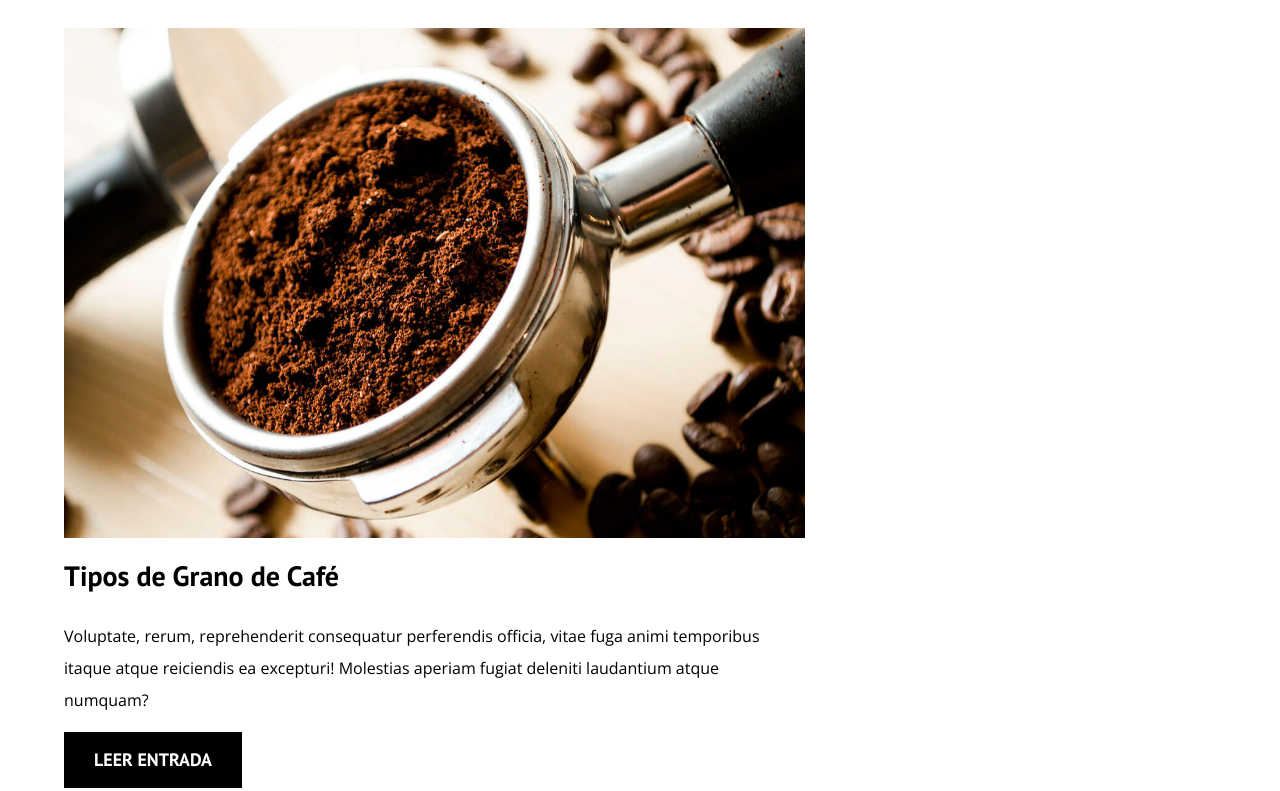
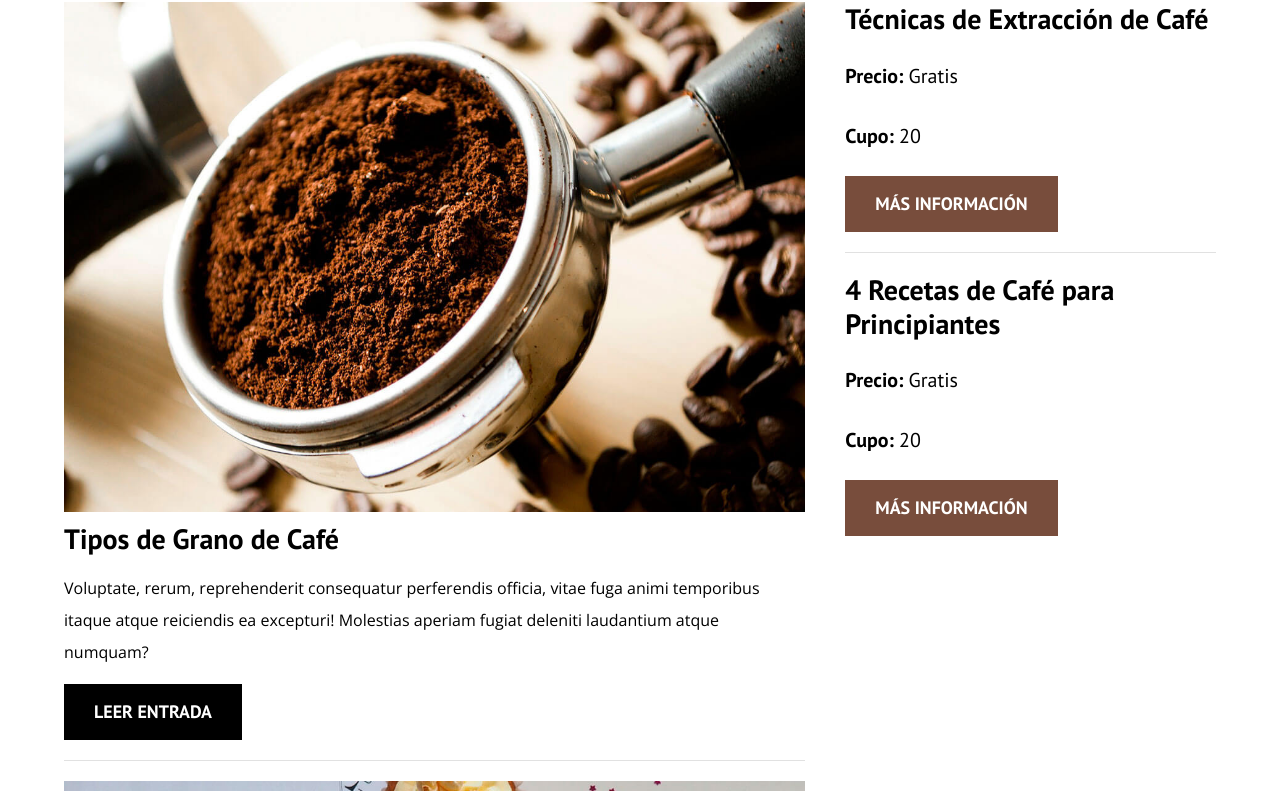
Before and after one commit to adfaX93/blogDeCafe, a plain HTML site: page index.html in a window 1280 px wide. Shown: the part 700-1491 px from the top of the page. Drawn offline with nearby package versions, Linux system fonts and the light colour scheme.

Commit message:
creando la barra lateral

```diff
--- a/css/style.css
+++ b/css/style.css
@@ -29,6 +29,7 @@ a{
 }
 h1, h2, h3, h4{
     font-family: var(--fuenteHeadings);
+    line-height: 1.2;
 }
 h1{
     font-size: 4.8rem;
@@ -136,3 +137,28 @@ img{
 .boton--primario{
     background-color: var(--negro);
 }
+.boton--secundario{
+    background-color: var(--primario);
+}
+.cursos{
+    list-style: none;
+}
+.widget-curso{
+    border-bottom: 1px solid var(--gris);
+    margin-bottom: 2rem;
+}
+.widget-curso:last-of-type{
+    border: none;
+    margin-bottom: 0;
+}
+.widget-curso__label{
+    font-family: var(--fuenteHeadings);
+    font-weight: 700;
+}
+.widget-curso__info{
+    font-weight: 400;
+}
+.widget-curso__label,
+.widget-curso__info{
+    font-size: 2rem;
+}
--- a/index.html
+++ b/index.html
@@ -68,6 +68,19 @@
         </main>
         <aside class="sidebar">
             <h3>Nuestros Cursos y Talleres</h3>
+            <ul class="cursos no-padding">
+                <li class="widget-curso">
+                    <h4 class="no-margin">Técnicas de Extracción de Café</h4>
+                    <p class="widget-curso__label">Precio: <span class="widget-curso__info">Gratis</span></p>
+                    <p class="widget-curso__label">Cupo: <span class="widget-curso__info">20</span></p>
+                    <a href="entrada.html" class="boton boton--secundario">Más Información</a>
+                </li><li class="widget-curso">
+                    <h4 class="no-margin">4 Recetas de Café para Principiantes</h4>
+                    <p class="widget-curso__label">Precio: <span class="widget-curso__info">Gratis</span></p>
+                    <p class="widget-curso__label">Cupo: <span class="widget-curso__info">20</span></p>
+                    <a href="entrada.html" class="boton boton--secundario">Más Información</a>
+                </li>
+            </ul>
         </aside>
     </div>
 </body>
```
